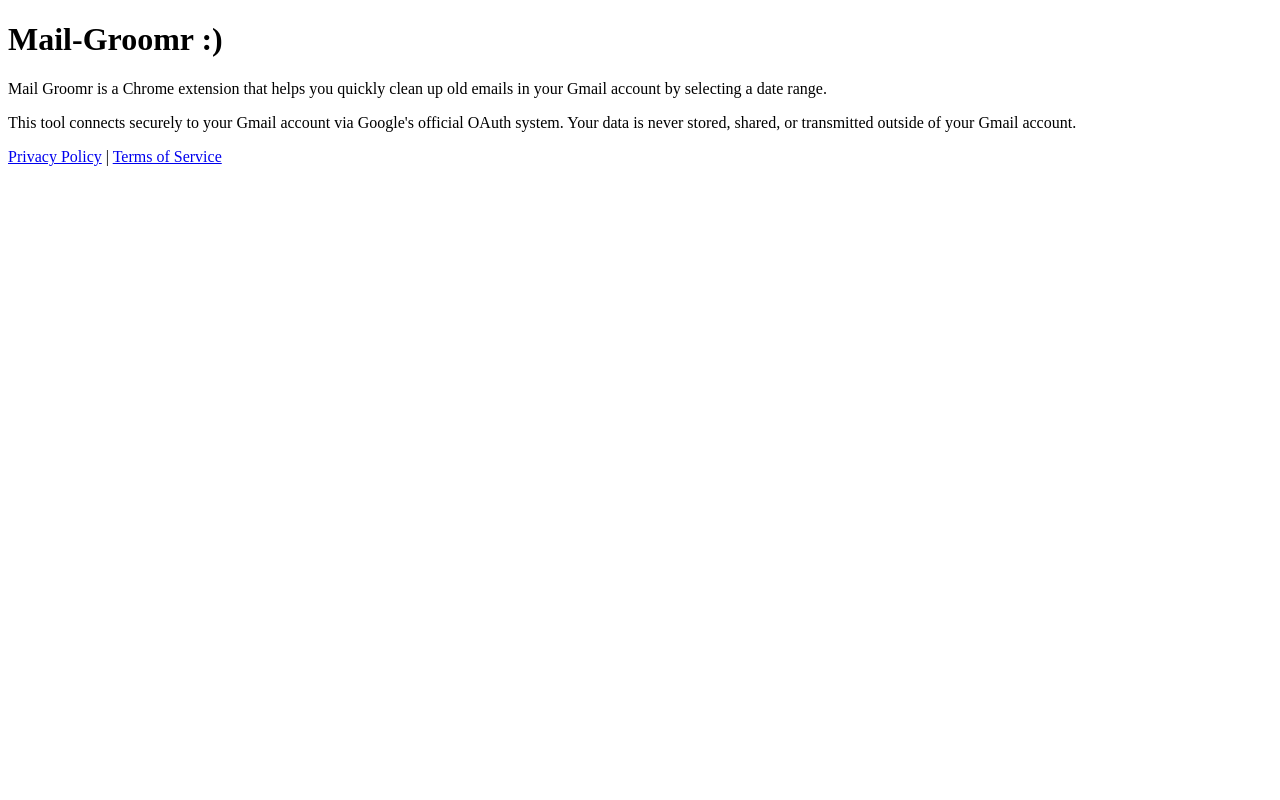
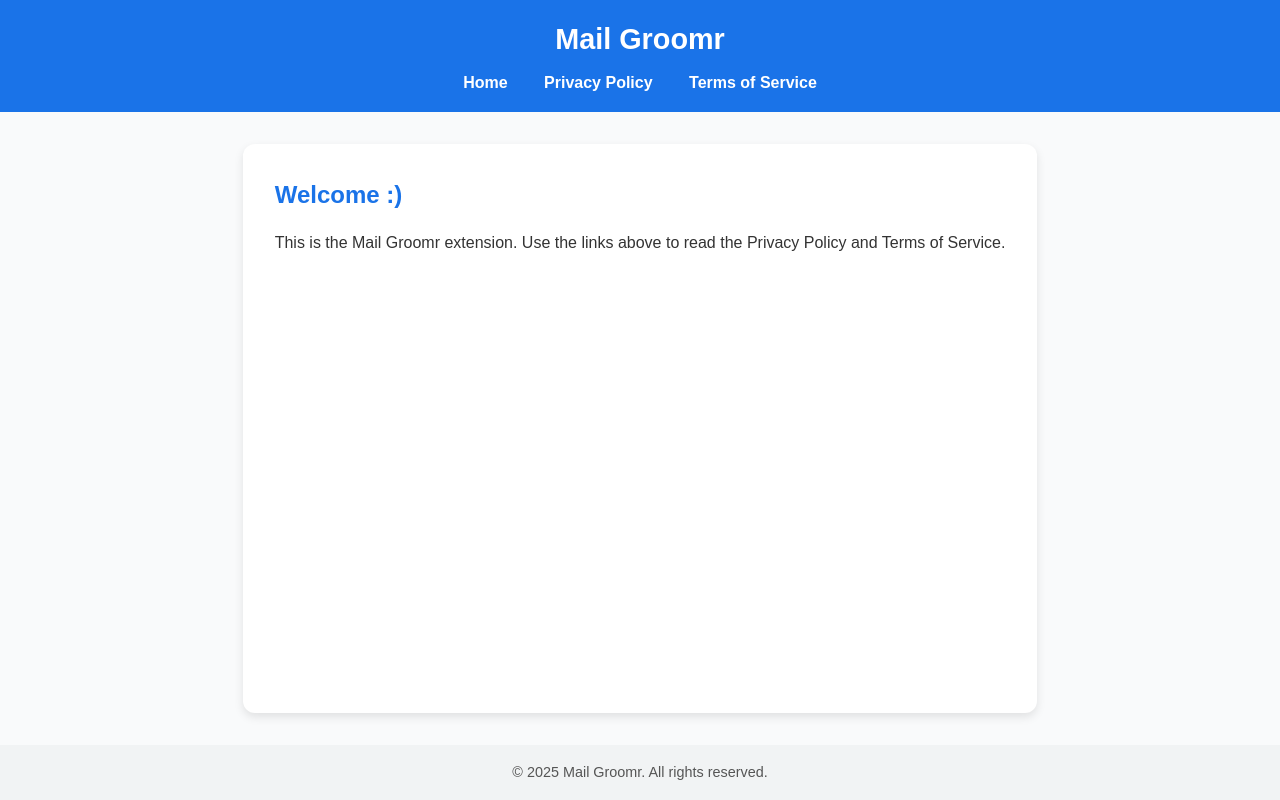
Before and after one commit to BruvCoder/MailGroomr, a plain HTML site: page index.html in a window 1280 px wide. Drawn offline with Linux system fonts and the light colour scheme.

Commit message:
Update index.html

```diff
--- a/index.html
+++ b/index.html
@@ -2,22 +2,97 @@
 <html lang="en">
 <head>
   <meta charset="UTF-8">
-  <title>Mail-Groomr</title>
+  <meta name="viewport" content="width=device-width, initial-scale=1.0">
+  <title>Mail Groomr - Delete emails fast</title>
+  <style>
+    /* Reset */
+    * {
+      margin: 0;
+      padding: 0;
+      box-sizing: border-box;
+    }
+
+    body {
+      font-family: Arial, sans-serif;
+      line-height: 1.6;
+      background: #f9fafb;
+      color: #333;
+      display: flex;
+      flex-direction: column;
+      min-height: 100vh;
+    }
+
+    header {
+      background: #1a73e8;
+      color: white;
+      padding: 1rem 2rem;
+      text-align: center;
+    }
+
+    header h1 {
+      font-size: 1.8rem;
+    }
+
+    nav {
+      margin-top: 0.5rem;
+    }
+
+    nav a {
+      color: white;
+      text-decoration: none;
+      margin: 0 1rem;
+      font-weight: bold;
+    }
+
+    nav a:hover {
+      text-decoration: underline;
+    }
+
+    main {
+      flex: 1;
+      max-width: 800px;
+      margin: 2rem auto;
+      padding: 2rem;
+      background: white;
+      border-radius: 12px;
+      box-shadow: 0 4px 10px rgba(0,0,0,0.1);
+    }
+
+    main h2 {
+      margin-bottom: 1rem;
+      color: #1a73e8;
+    }
+
+    main p {
+      margin-bottom: 1rem;
+    }
+
+    footer {
+      background: #f1f3f4;
+      text-align: center;
+      padding: 1rem;
+      font-size: 0.9rem;
+      color: #555;
+    }
+  </style>
 </head>
 <body>
-  <h1>Mail-Groomr :)</h1>
-  <p>
-    Mail Groomr is a Chrome extension that helps you quickly
-    clean up old emails in your Gmail account by selecting a date range.
-  </p>
-  <p>
-    This tool connects securely to your Gmail account via Google's official
-    OAuth system. Your data is never stored, shared, or transmitted
-    outside of your Gmail account.
-  </p>
-  <p>
-    <a href="privacy.html">Privacy Policy</a> |
-    <a href="terms.html">Terms of Service</a>
-  </p>
+  <header>
+    <h1>Mail Groomr</h1>
+    <nav>
+      <a href="index.html">Home</a>
+      <a href="privacy.html">Privacy Policy</a>
+      <a href="terms.html">Terms of Service</a>
+    </nav>
+  </header>
+
+  <main>
+    <h2>Welcome :)</h2>
+    <p>This is the Mail Groomr extension. Use the links above to read the Privacy Policy and Terms of Service.</p>
+  </main>
+
+  <footer>
+    &copy; 2025 Mail Groomr. All rights reserved.
+  </footer>
 </body>
 </html>
```
